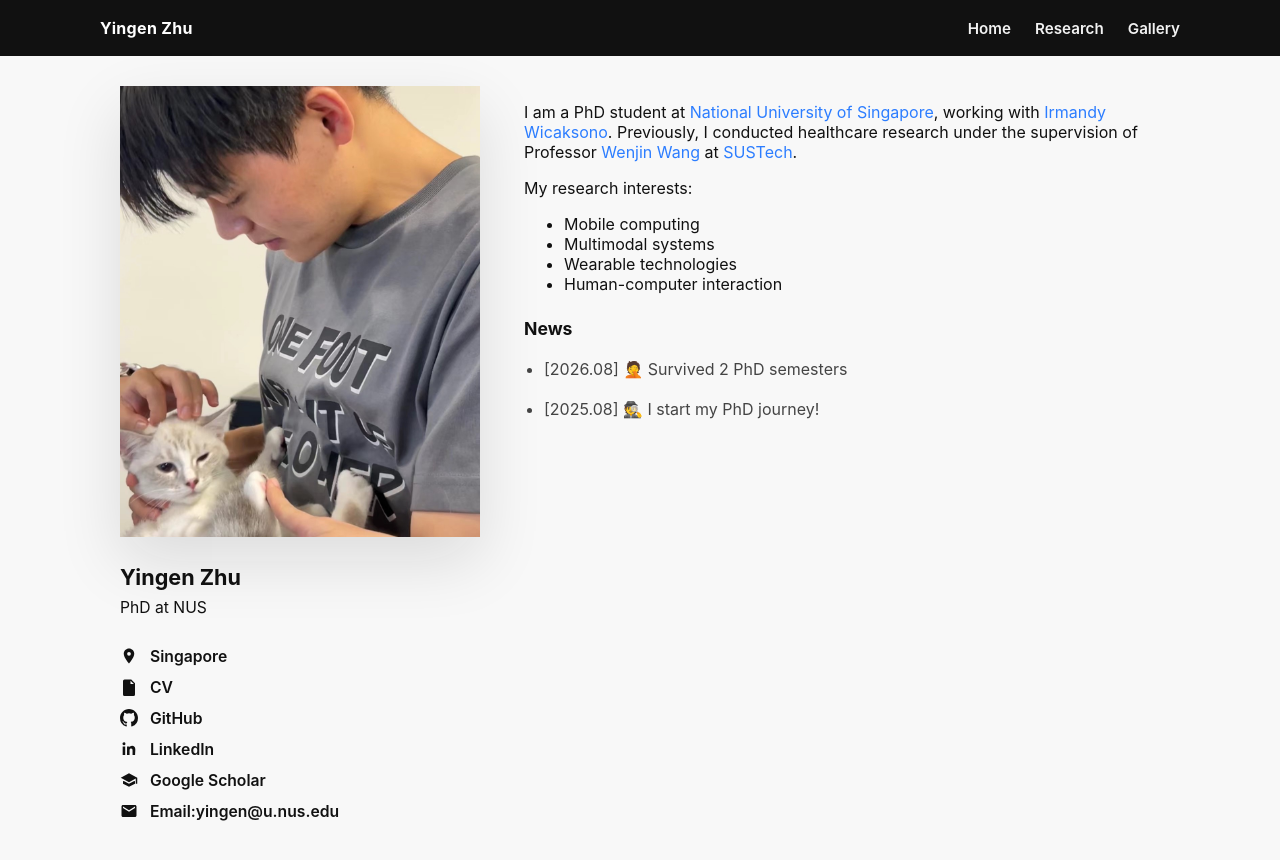
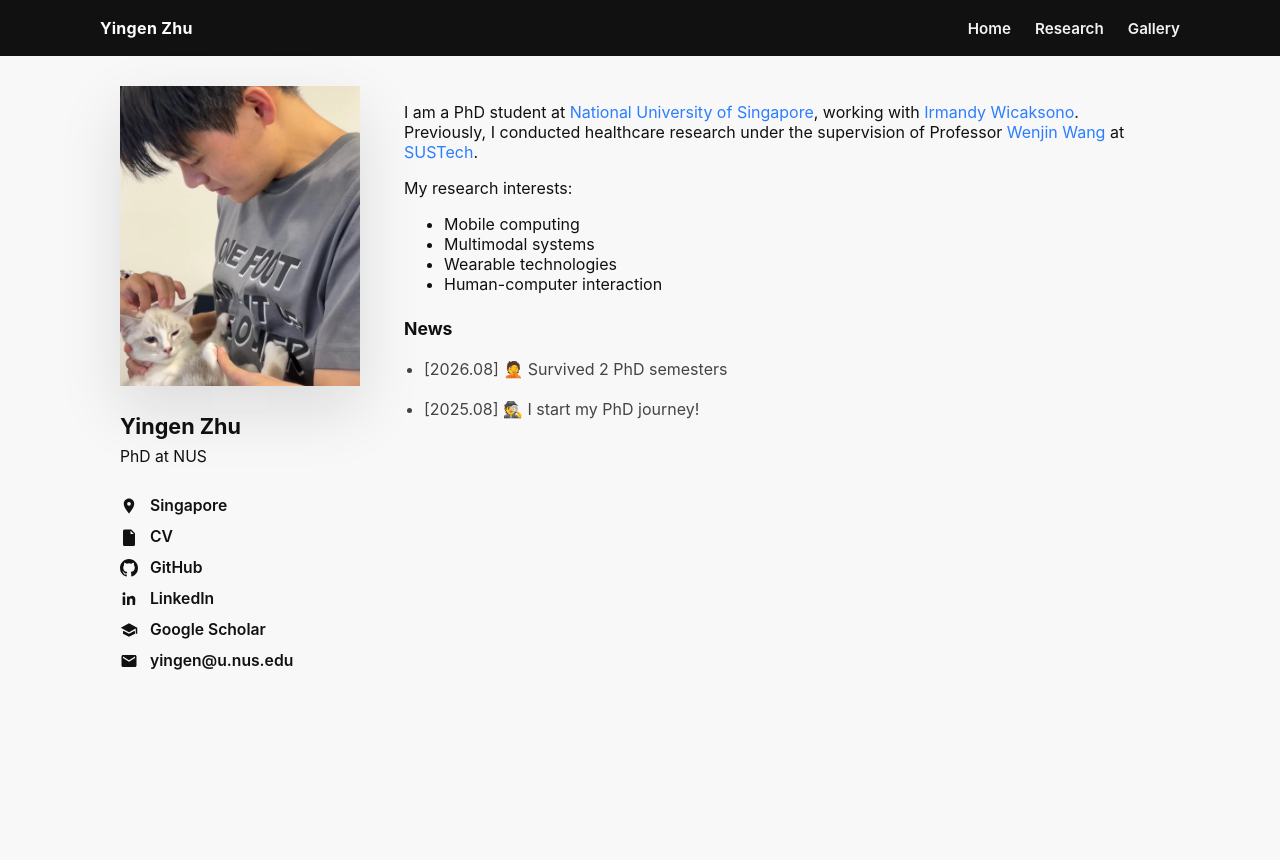
Before and after one commit to yingen-zhu/yingen-zhu.github.io, a Jekyll site: the page built from index.md, in a window 1280 px wide. Shown: the top 860 px of the page. Built offline with Jekyll 4.4.1, drawn with Linux system fonts in a browser that asks for light colours.

Commit message:
Add files via upload

```diff
--- a/index.md
+++ b/index.md
@@ -51,7 +51,7 @@ title: Home
   }
   .profile-hero {
     display: grid;
-    grid-template-columns: minmax(280px, 360px) 1fr;
+    grid-template-columns: minmax(186px, 240px) 1fr;
     gap: 44px;
     align-items: start;
     padding: 30px 0 60px;
@@ -301,7 +301,7 @@ title: Home
         <svg viewBox="0 0 24 24" aria-hidden="true">
           <path d="M20 4H4c-1.1 0-2 .9-2 2v12c0 1.1.9 2 2 2h16c1.1 0 2-.9 2-2V6c0-1.1-.9-2-2-2zm0 4l-8 5-8-5V6l8 5 8-5v2z"/>
         </svg>
-        <span>Email:yingen@u.nus.edu</span>
+        <span>yingen@u.nus.edu</span>
       </a>
     </div>
   </aside>
```
